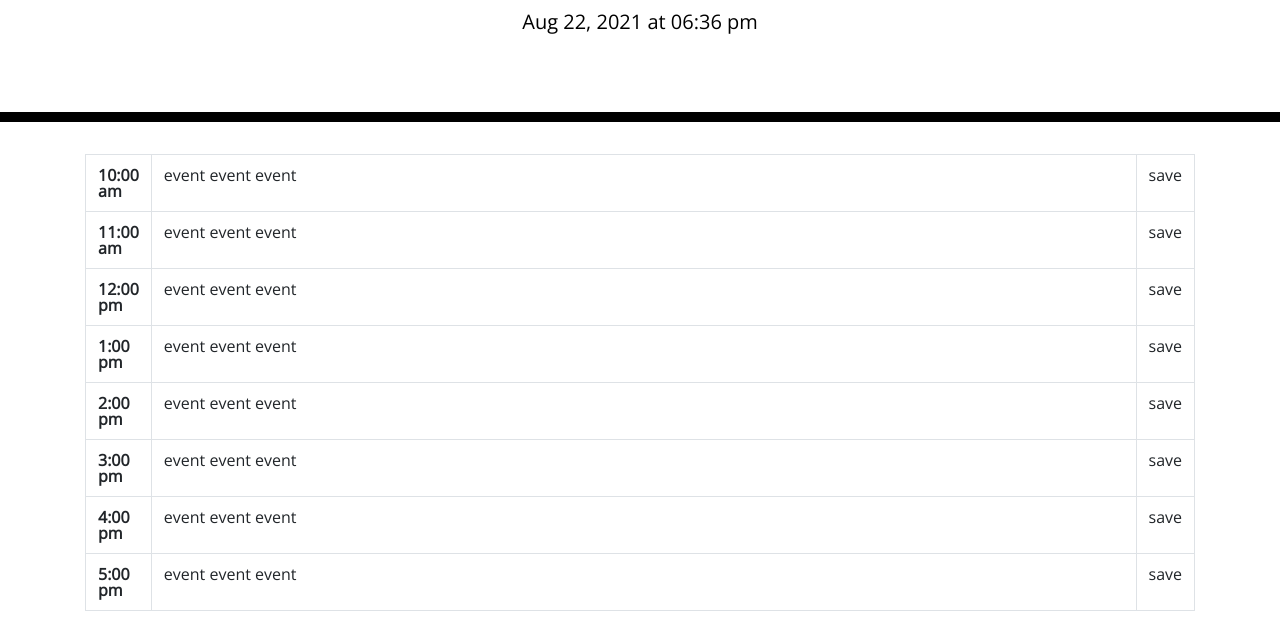
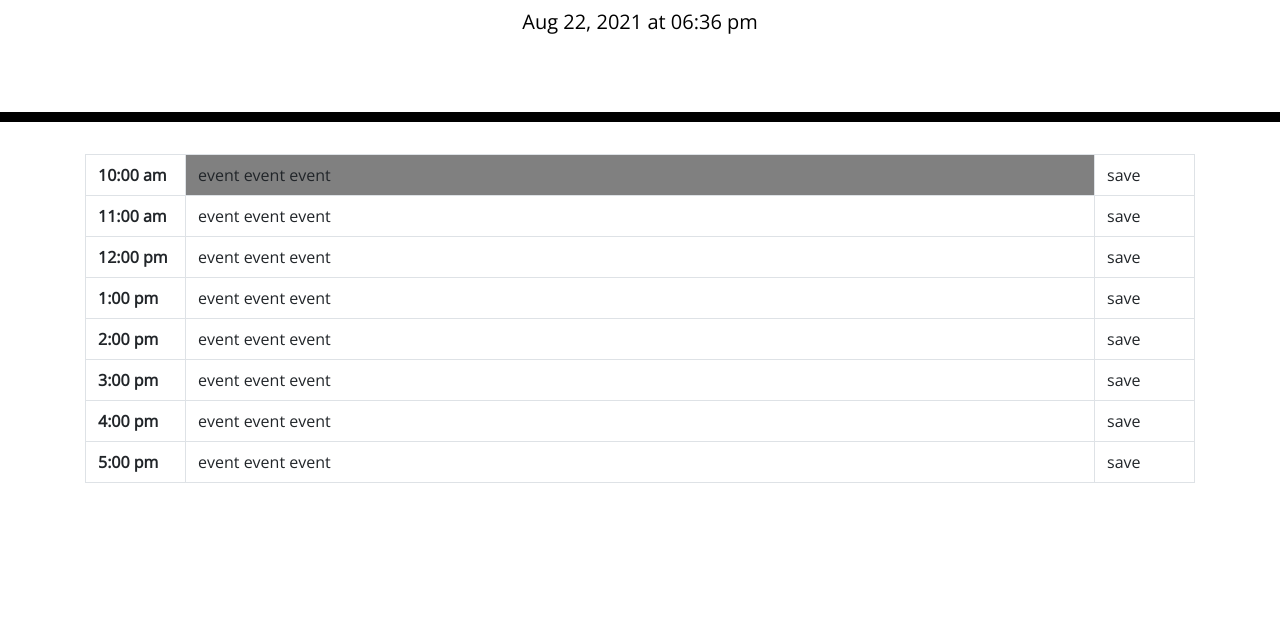
Before and after one commit to krysmit/Event-Calendar-05, a plain HTML site: page index.html in a window 1280 px wide. Shown: the part 182-809 px from the top of the page. Drawn offline with nearby package versions, Linux system fonts and the light colour scheme.

Commit message:
more work on for loop

```diff
--- a/assets/script.js
+++ b/assets/script.js
@@ -1,6 +1,6 @@
 var timeDisplay = $('#currentDay');
 var colorCoded = $('#colorCoded');
-var calendarTime = $('#time')
+var calendarTimes = $('#time');
 
 //function to make the date appear
 function displayDate() {
@@ -8,27 +8,31 @@ function displayDate() {
     timeDisplay.text(rightNow);
   }
 
+function currentTime() {
+    moment().format('hh:mm a');
+}
+
 //function to check the current time against the calendar time so I can color code the bars
 //seems to only be running the code against actual current time console.logging 'past' and 'current' only
 function colorTimeBars() {
-    //var calTime = calendarTime.text();
-    if (displayDate > calendarTime) {
+    //var calTime = calendarTimes.text();
+    if (currentTime > calendarTimes) {
         console.log("past time");
-        console.log(calendarTime);
-} else if (displayDate < calendarTime) {
+        $('#colorCoded').css("background-color", "gray");
+    } else if (currentTime < calendarTimes) {
     console.log("future time");
-    console.log(calendarTime);
-} else (displayDate == calendarTime); {
+    $('#colorCoded').css("background-color", "green");
+    } else {
     console.log("current time");
-    console.log(calendarTime);
+    $('#colorCoded').css("background-color", "red");
 }
 }
-//if applicable... these classes color the cells. possibly use in the loop?
-//<tr class="table-success">...</tr>
-//<tr class="table-danger">...</tr>
-//<tr class="table-dark">...</tr>
+
+for (let i = 0; i < calendarTimes.length; i++) {
+    colorTimeBars();
+  }
 
 
-colorTimeBars(); //running the time check code to color the bars
+//colorTimeBars(); //running the time check code to color the bars (now running in for loop)
 
   setInterval(displayDate, 1000); //running the clock
--- a/assets/style.css
+++ b/assets/style.css
@@ -15,7 +15,7 @@ textarea {
 
 .timestyle,
 .savestyle {
-width: 30px;
+width: 100px;
 }
 
 
```
